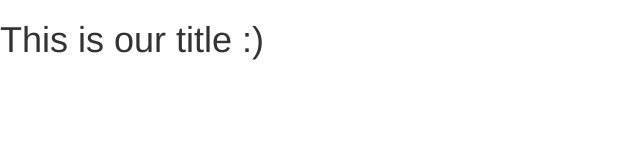
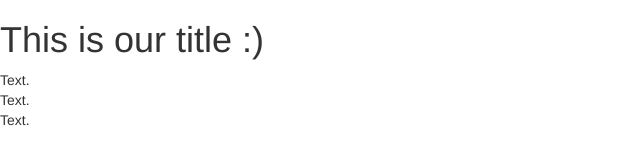
Before and after one commit to ahrarmonsur/yorku-hacks-2018, a plain HTML site: page views/homeBody.html in a window 1280 px wide. Shown: the full height of the page, 0-640 px from the left. Drawn offline with nearby package versions, Linux system fonts and the light colour scheme; files that its build step writes are made by us from their sources.

Commit message:
add js divs to length of array

```diff
--- a/views/homeBody.html
+++ b/views/homeBody.html
@@ -7,22 +7,26 @@
         <link rel="stylesheet" type="text/css" href="../css/homeBody.css">
         <!-- Bootstrap 3: Latest compiled and minified CSS -->
         <link rel="stylesheet" href="https://maxcdn.bootstrapcdn.com/bootstrap/3.3.7/css/bootstrap.min.css">
+        <!-- jQuery CDN (Bootstrap relies on jQuery) -->
+        <script src="https://code.jquery.com/jquery-3.3.1.js" integrity="sha256-2Kok7MbOyxpgUVvAk/HJ2jigOSYS2auK4Pfzbm7uH60=" crossorigin="anonymous"></script>
     </head>
     <body>
         <div class="container-fluid">
-
             <script>
                 var notes=['note1','note2','note3'];
-                for (var i=0; i<notes.length(); i++){
-                    jQuery('<div/>', {
-                            id: 'some-id',
-                            class: 'some-class',
-                            title: 'now this div has a title!'
-                        }).appendTo('#mySelector');
-                    }
+                function appendContainer(){
+                    var div = document.createElement("div");
+                    div.innerHTML = "Text.";
+                    div.className = "";
+                    $("body").append(div);
+                }
+                //window.onload = appendContainer;
+                for (var i=0; i<notes.length; i++){
+                    appendContainer();
+                }
+
 
             </script>
-
         </div>
     </body>
 
```
Also changed, not shown: views/home.html (deleted).
